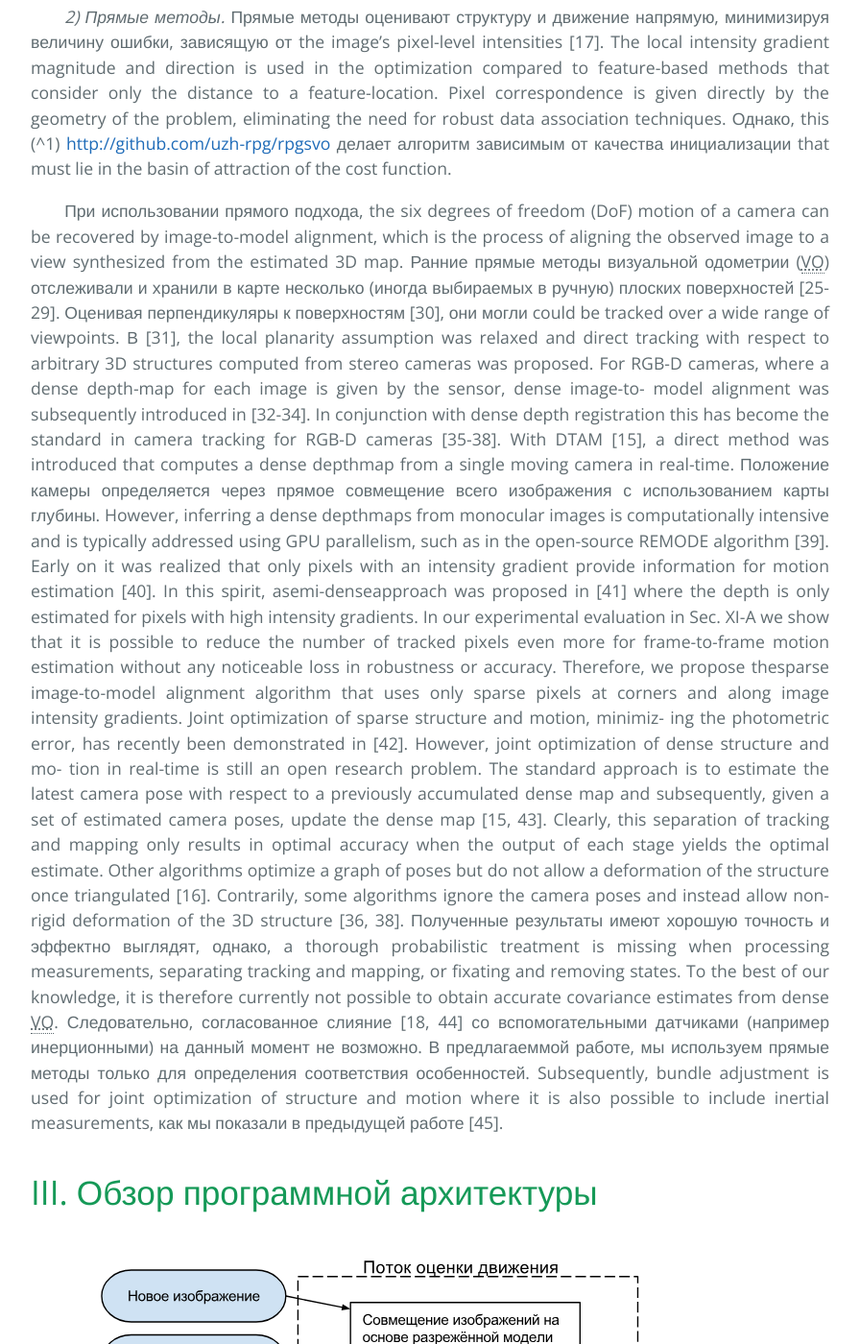
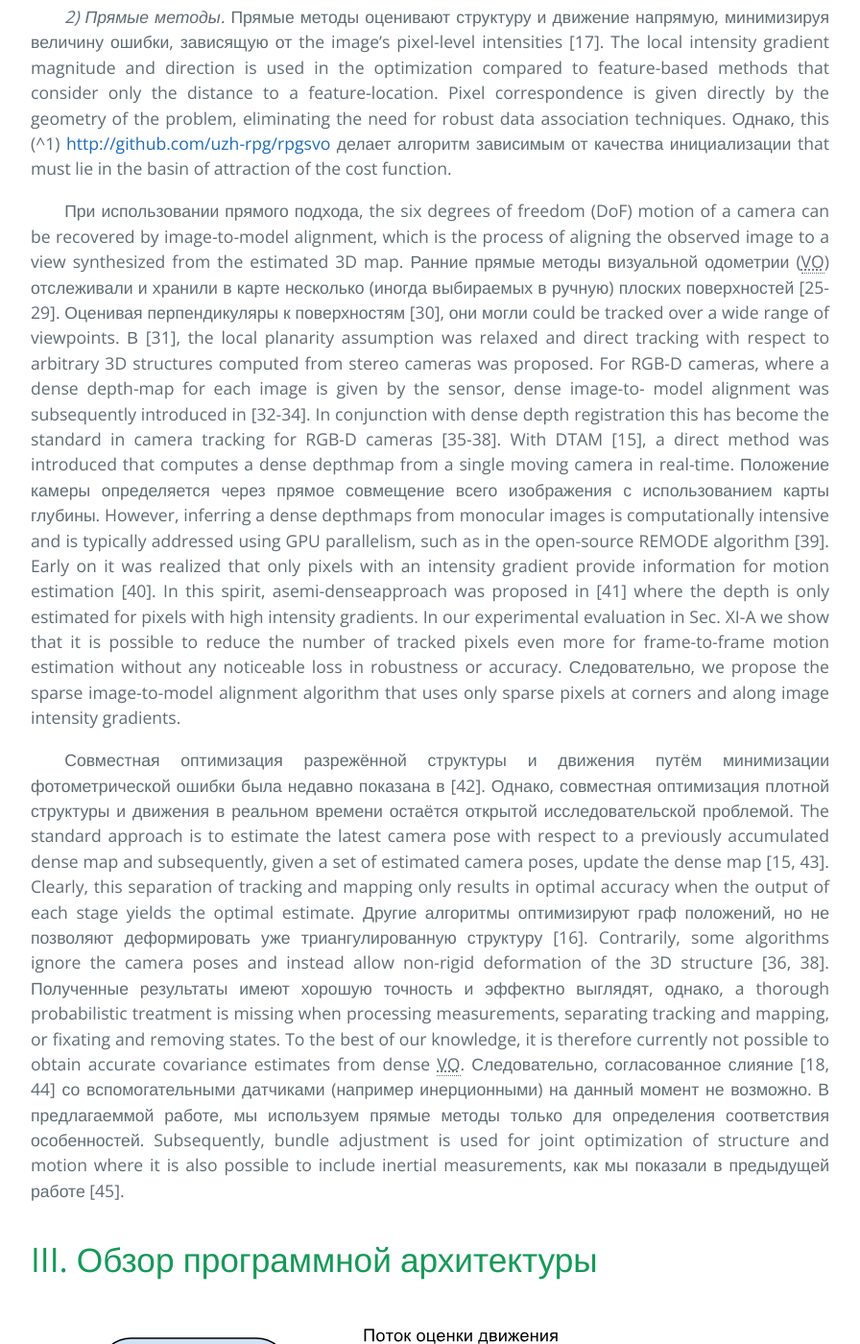
Before and after one commit to i-v-s/slam, a Jekyll site: the page built from svo2.md, in a window 1280 px wide and 1400 px high, scrolled down 4306 px. Shown: the whole window at 96% size, without its empty margins (192-1088 px from the left). Built offline with Jekyll 4.4.1, drawn with Linux system fonts in a browser that asks for light colours; our own code applies the rules of GitHub Pages for plain Markdown files; formulas are drawn with MathJax 3.

Commit message:
Updated svo2.md

```diff
--- a/svo2.md
+++ b/svo2.md
@@ -215,21 +215,23 @@ is only estimated for pixels with high intensity gradients. In
 our experimental evaluation in Sec. XI-A we show that it is
 possible to reduce the number of tracked pixels even more for
 frame-to-frame motion estimation without any noticeable loss
-in robustness or accuracy. Therefore, we propose thesparse
+in robustness or accuracy. Следовательно, we propose the sparse
 image-to-model alignment algorithm that uses only sparse
 pixels at corners and along image intensity gradients.
-Joint optimization of sparse structure and motion, minimiz-
-ing the photometric error, has recently been demonstrated in
-[42]. However, joint optimization of dense structure and mo-
-tion in real-time is still an open research problem. The standard
+
+Совместная оптимизация разрежённой структуры и движения путём минимизации
+фотометрической ошибки была недавно показана в [42].
+Однако, совместная оптимизация плотной структуры и движения
+в реальном времени остаётся открытой исследовательской проблемой.
+The standard
 approach is to estimate the latest camera pose with respect
 to a previously accumulated dense map and subsequently,
 given a set of estimated camera poses, update the dense map
 [15, 43]. Clearly, this separation of tracking and mapping
 only results in optimal accuracy when the output of each
-stage yields the optimal estimate. Other algorithms optimize a
-graph of poses but do not allow a deformation of the structure
-once triangulated [16]. Contrarily, some algorithms ignore the
+stage yields the optimal estimate. Другие алгоритмы оптимизируют
+граф положений, но не позволяют деформировать уже триангулированную
+структуру [16]. Contrarily, some algorithms ignore the
 camera poses and instead allow non-rigid deformation of the
 3D structure [36, 38]. Полученные результаты имеют хорошую точность и
 эффектно выглядят, однако, a thorough probabilistic treatment
```
